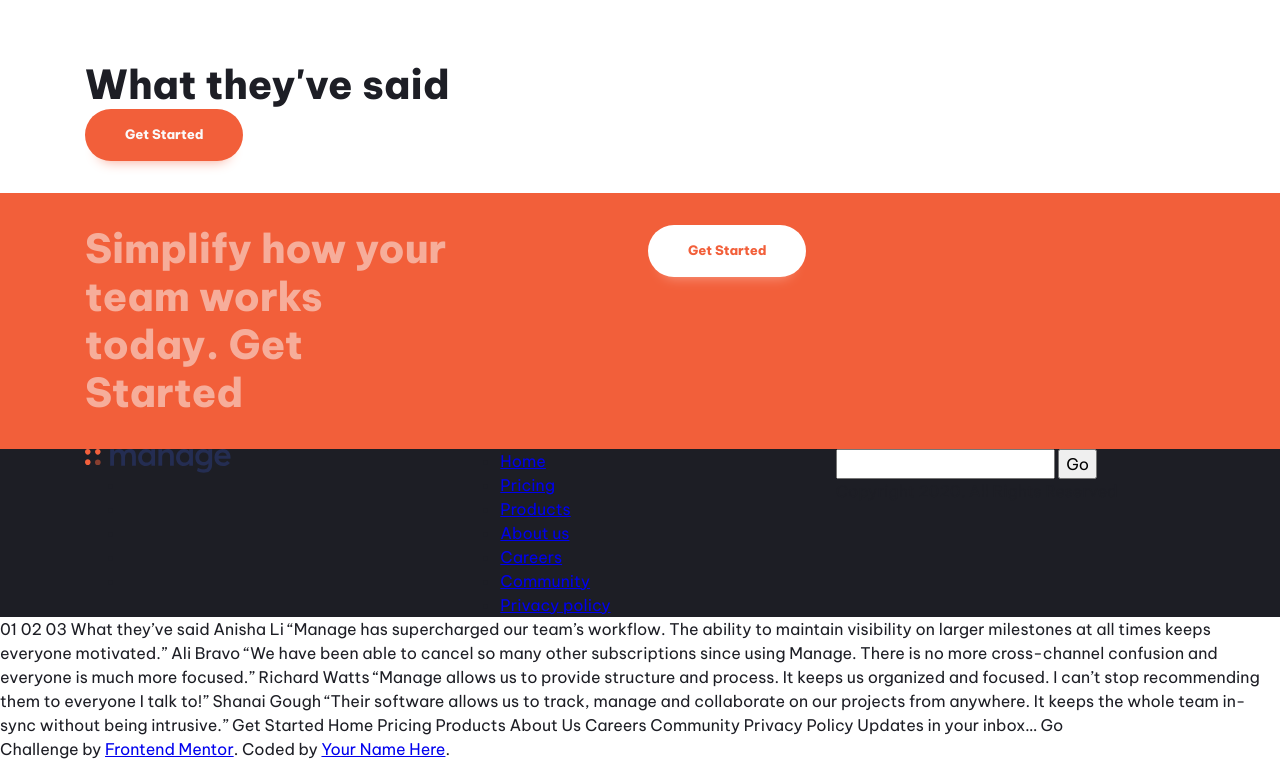
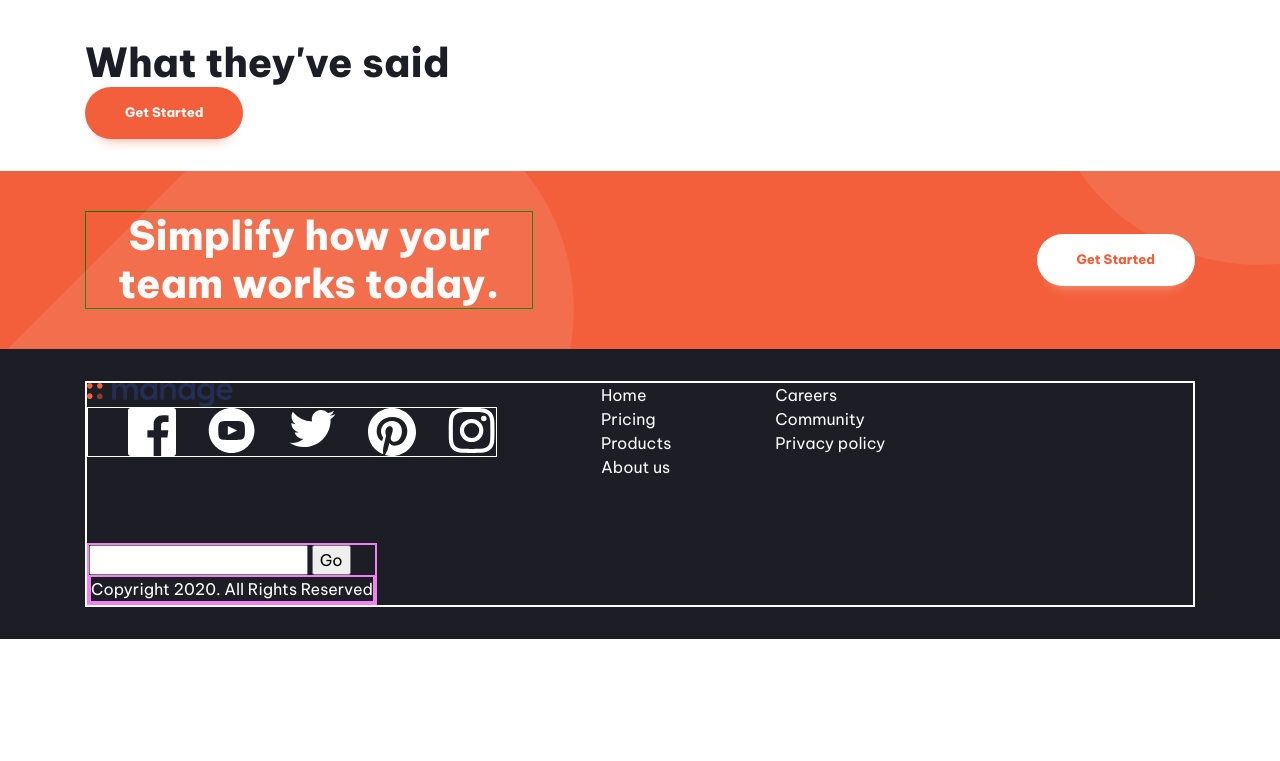
Before and after one commit to Valeryio/managing-sass-landing-page, a website built with Vite: page index.html in a window 1280 px wide. Shown: the part 1229-1990 px from the top of the page. After the commit the page ends 1869 px from the top, so only its background shows below. Built offline with nearby package versions, Linux system fonts and the light colour scheme.

Commit message:
Updating the footer

```diff
--- a/index.html
+++ b/index.html
@@ -48,7 +48,7 @@
                 <h1 class="fs-primary-heading fw-bold">
                   Bring everyone together to build better products.
                 </h1>
-                <p>
+                <p class="text-secondary-200">
                   Manage makes it simple for software teams to plan day-to-day
                   tasks while keeping the larger team goals in view.
                 </p>
@@ -69,7 +69,7 @@
                   <h2 class="fs-secondary-heading fw-bold">
                     What’s different about Manage?
                   </h2>
-                  <p>
+                  <p class="text-secondary-200">
                     Manage provides all the functionality your team needs, without
                     the complexity. Our software is tailor-made for modern digital
                     product teams.
@@ -81,7 +81,7 @@
                       <h3 class="fw-bold fs-520">
                         Track company-wide progress
                       </h3>
-                      <p>
+                      <p class="text-secondary-200">
                         See how your day-to-day tasks fit into the  45 wider vision. Go from
                         tracking progress at the milestone level all the way done to the
                         smallest of details. Never lose sight of the bigger picture again.
@@ -91,7 +91,7 @@
                       <h3 class="fw-bold fs-520">
                         Advanced built-in reports
                       </h3>
-                      <p>
+                      <p class="text-secondary-200">
                         Set internal delivery estimates and track progress toward company
                         goals. Our customisable dashboard helps you build out the reports
                         you need to keep key stakeholders informed.
@@ -101,7 +101,7 @@
                       <h3 class="fw-bold fs-520">
                         Everything you need in one place
                       </h3>
-                      <p>
+                      <p class="text-secondary-200">
                         Stop jumping from one service to another to communicate, store files,
                         track tasks and share documents. Manage offers an all-in-one team
                         productivity solution.
@@ -117,7 +117,7 @@
 
         <section class="carousel padding-block-700">
           <div class="container">
-            <h2 class="fs-secondary-heading fw-bold">
+            <h2 class="fs-secondary-heading fw-bold" >
               What they've said
             </h2>
 
@@ -127,18 +127,17 @@
           </div>
         </section>
 
-        <section class="cta | padding-block-700 bg-primary-400 text-neutral-100">
+        <section class="cta | padding-block-800 bg-primary-400 text-neutral-100">
             <div class="container">
-              <div class="even-columns">
+              <div class="even-columns vertical-align-center">
                 <div>
-                  <p class="fs-secondary-heading text-neutral-100 fw-bold">
+                  <p class="fs-secondary-heading text-neutral-400 p-32 hey fw-bold">
                     Simplify how your team works today.
-                    Get Started
                   </p>
                 </div>
 
                 <div>
-                  <button class="button" data-type="inverted">
+                  <button class="button justify-self-end" data-type="inverted">
                     Get Started
                   </button>
                 </div>
@@ -147,24 +146,45 @@
         </section>
     </main>
 
-    <footer class="bg-secondary-400" >
-      <div class="container">
-        <div class="even-columns">
+    <footer class="bg-secondary-400 padding-block-700" >
+      <div class="container" style="border: 1px solid white;">
+        <div class="footer-intern-container" style="border: 1px solid white;">
           <div>
             <a href="#">
               <img src="/icons/logo.svg" alt="This is the logo">
             </a>
-            <ul role="list" aria-label="social list">
-              <li><a href="#" aria-label="facebook" ></a></li>
-              <li><a href="#" aria-label="youtube" ></a></li>
-              <li><a href="#" aria-label="twitter" ></a></li>
-              <li><a href="#" aria-label="pinterest" ></a></li>
-              <li><a href="#" aria-label="instagram" ></a></li>
+            <ul role="list" aria-label="social list" class="social-list">
+              <li>
+                <a href="#" aria-label="facebook" >
+                  <img src="./public/icons/icon-facebook.svg" alt="">
+              </a>
+            </li>
+              <li>
+                <a href="#" aria-label="youtube" >
+                  <img src="./public/icons/icon-youtube.svg" alt="">
+              </a>
+            </li>
+              <li>
+                <a href="#" aria-label="twitter" >
+                  <img src="./public/icons/icon-twitter.svg" alt="">
+              </a>
+            </li>
+              <li>
+                <a href="#" aria-label="pinterest" >
+                  <img src="./public/icons/icon-pinterest.svg" alt="">
+              </a>
+            </li>
+              <li>
+                <a href="#" aria-label="instagram" >
+                  <img src="./public/icons/icon-instagram.svg" alt="">
+              </a>
+            </li>
             </ul>
           </div>
+
           <div>
-            <nav class="nav-list" aria-label="Footer" >
-              <ul role="list">
+            <nav class="nav-list footer-nav" aria-label="Footer" >
+              <ul role="list" class="footer-nav">
                 <li><a href="#">Home</a></li>
                 <li><a href="#">Pricing</a></li>
                 <li><a href="#">Products</a></li>
@@ -175,13 +195,14 @@
               </ul>
             </nav>
           </div>
-          <div>
+
+          <div style="border: 2px solid violet">
             <form action="">
               <input type="email">
               <button class="" >Go</button>
             </form>
 
-            <p>
+            <p style="color: white; border: 2px solid violet;">
               Copyright 2020. All Rights Reserved
             </p>
           </div>
@@ -191,6 +212,7 @@
 
 
 
+    <div class="visually-hidden">
 
       01
 
@@ -244,6 +266,8 @@
         Coded by <a href="#">Your Name Here</a>.
       </div>
 
+    </div>
+
   <script src="./src/main.js" ></script>
 </body>
 </html>
--- a/src/style.css
+++ b/src/style.css
@@ -7,12 +7,14 @@
 
   --clr-secondary-400: hsl(233, 12%, 13%);
   --clr-secondary-300: hsl(228, 39%, 23%);
+  --clr-secondary-200: rgba(0, 0, 0, 0.459);
   --clr-secondary-100: hsl(227, 12%, 61%);
 /*
   --clr-accent-400: ;
   --clr-accent-100: ;
-
-  --clr-neutral-400: ; */
+*/
+  --clr-neutral-500: rgb(255, 255, 255, .5);
+  --clr-neutral-400: white;
   --clr-neutral-100: hsl(0, 0%, 98%);
 
 
@@ -75,15 +77,18 @@
 .text-primary-100 { color: var(--clr-primary-100); }
 .text-secondary-400 { color: var(--clr-secondary-400); }
 .text-secondary-300 { color: var(--clr-secondary-300); }
+.text-secondary-200 { color: var(--clr-secondary-200); }
 .text-secondary-100 { color: var(--clr-secondary-100); }
 .text-neutral-100 { color: var(--clr-neutral-100); }
+.text-neutral-400 { color: var(--clr-neutral-400); }
+.text-neutral-500 { color: var(--clr-neutral-500); }
 
 .bg-primary-400 { background-color: var(--clr-primary-400); }
 .bg-primary-100 { background-color: var(--clr-primary-100); }
 .bg-secondary-400 { background-color: var(--clr-secondary-400); }
 .bg-secondary-300 { background-color: var(--clr-secondary-300); }
 .bg-secondary-100 { background-color: var(--clr-secondary-100); }
-.bg-neutral-100 { background-color: var(--clr-neutral-100); }
+.bg-neutral-400 { background-color: var(--clr-neutral-400); }
 
 .fw-regular { font-family: var(--fw-regular); }
 .fw-semibold { font-weight: var(--fw-semibold);}
@@ -110,6 +115,7 @@
 .fs-600 { font-size: var(--fs-600);}
 
 .padding-block-700 { padding-block: var(--size-700);}
+.padding-block-800 { padding-block: var(--size-800);}
 .padding-inline-700 { padding-block: var(--size-700);}
 
 
@@ -235,7 +241,18 @@ header
 {
   display: grid;
   gap: 1em;
+  gap: 4rem;
   /* border: 1px solid salmon; */
+}
+
+.justify-self-end
+{
+  justify-self: center;
+}
+
+.vertical-align-center
+{
+  align-items: center;
 }
 
 @media (min-width: 50em) {
@@ -248,6 +265,7 @@ header
 
 .button
 {
+  display: flex;
   border: none;
   cursor: pointer;
   padding: 1.5em 2.5rem;
@@ -284,7 +302,7 @@ button[data-type="inverted"]
 
 :where(.flow :not(:first-child))
 {
-  outline: 1px solid lime;
+  /* outline: 1px solid lime; */
   margin-top: var(--size-400);
 }
 
@@ -292,12 +310,100 @@ button[data-type="inverted"]
 {
   list-style: none;
   display: flex;
+  padding-inline: 0;
   gap: var(--size-700);
   flex-direction: column;
 }
 
 p
 {
-  opacity: .5;
   max-width: 23rem;
 }
+
+.p-32
+{
+  max-width: 28rem;
+}
+
+.hey
+{
+  color: white;
+  border: 1px solid green;
+}
+
+.cta
+{
+  position: relative;
+  isolation: isolate;
+}
+
+@media (min-width: 40em) {
+
+  .cta p
+  {
+    text-align: center;
+  }
+
+  .justify-self-end
+  {
+    justify-self: end;
+  }
+}
+
+.cta::before
+{
+  content: "";
+  inset: 0;
+  opacity: .1;
+  position: absolute;
+  background-position: -15em -5rem, 65rem -45em;
+  background-image: url('../public/images/bg-tablet-pattern.svg'),
+                    url('../public/images/bg-tablet-pattern.svg');
+  background-repeat: no-repeat;
+}
+
+.footer
+{
+
+}
+
+
+.footer-intern-container
+{
+  display: flex;
+  flex-wrap: wrap;
+  gap: max(2rem, 4rem);
+}
+
+.footer-nav
+{
+  columns: 2;
+  gap: 4rem;
+}
+
+.footer-nav a
+{
+  color: var(--clr-neutral-100);
+  text-decoration: none;
+}
+
+.footer-nav a:where(:hover, :focus)
+{
+  color: var(--clr-primary-400);
+  text-decoration: none;
+}
+
+.social-list
+{
+  max-height: 4rem;
+  display: flex;
+  gap: 2rem;
+  border: 1px solid white;
+}
+
+.social-list img
+{
+
+  width: 3rem;
+  min-width: 1.5rem;
+}
```
Lines whose indentation alone changed are shown as unchanged.
